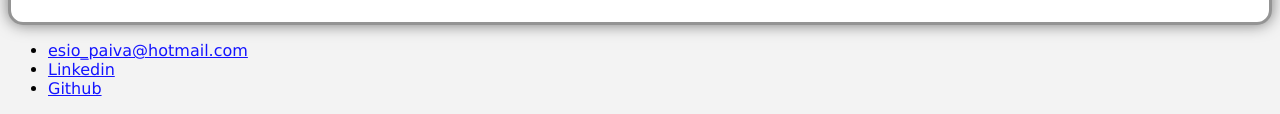
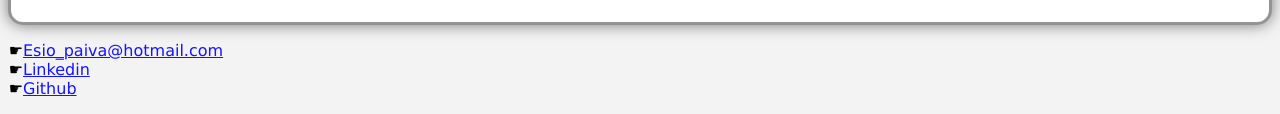
Before and after one commit to esiopaiva/desafio-github-dio-projeto-um, a plain HTML site: page Html/Introdução ao CSS/Aula 3.html in a window 1280 px wide. Shown: the part 1337-1451 px from the top of the page. Drawn offline with Linux system fonts and the light colour scheme.

Commit message:
Alteração do .footer_list,.post_image e post_content

```diff
--- a/Html/Introdução ao CSS/Aula 3.html
+++ b/Html/Introdução ao CSS/Aula 3.html
@@ -42,9 +42,9 @@
             </article>
             </section>
             <footer>
-                <ul>
+                <ul class="footer_list">
                     <li>
-                        <a target="_blank" href="mailto:esio_paiva@hotmail.com">esio_paiva@hotmail.com</a>
+                        <a target="_blank" href="mailto:esio_paiva@hotmail.com">Esio_paiva@hotmail.com</a>
                     </li>
                     <li>
                         <a target="_blank" href="https://www.linkedin.com/in/esiopaiva/"> Linkedin </a>
--- a/Html/Introdução ao CSS/style.css
+++ b/Html/Introdução ao CSS/style.css
@@ -46,3 +46,8 @@ a {
 .post_image{
     margin-bottom: 15px;
 }
+
+.footer_list{
+    list-style-type: "\261B";
+    padding-left: 15px;
+}
```
